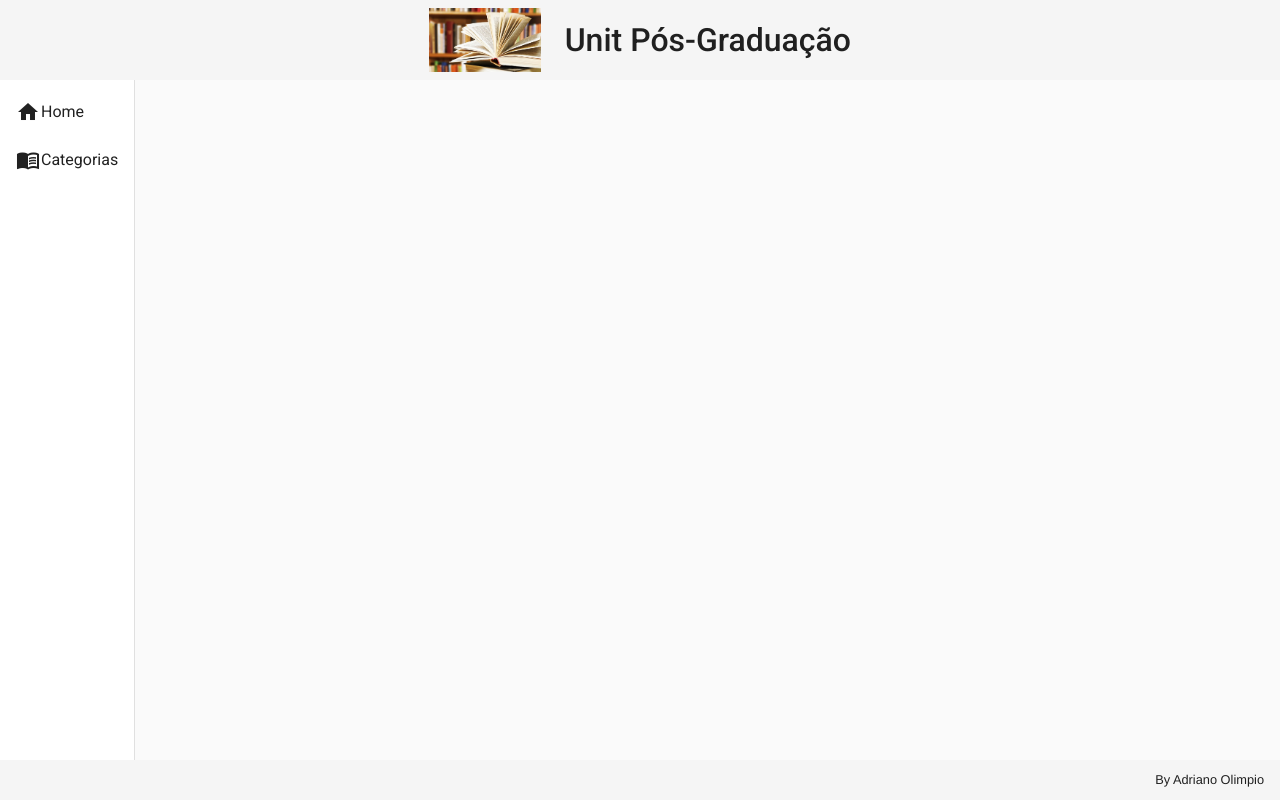
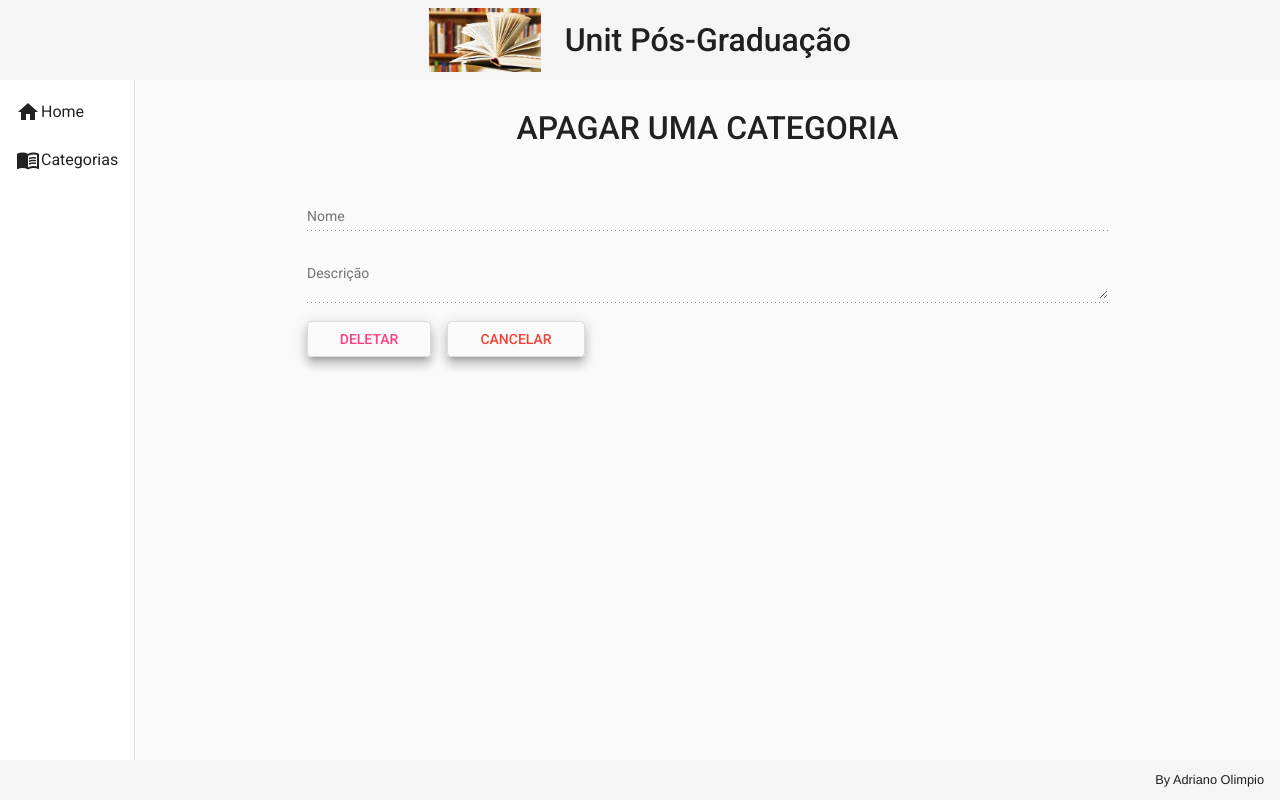
Before and after one commit to adriano-devPOO/recunit-front, an Angular app: page /categorias/delete/1 in a window 1280 px wide. Before the commit this address led to /. Built offline with nearby package versions, Linux system fonts and the light colour scheme; no server answers.

Commit message:
Categoria delete implementada

```diff
--- a/src/app/app-routing.module.ts
+++ b/src/app/app-routing.module.ts
@@ -1,6 +1,7 @@
 import { NgModule } from '@angular/core';
 import { RouterModule, Routes } from '@angular/router';
 import { CategoriaCreateComponent } from './components/views/categoria/categoria-create/categoria-create.component';
+import { CategoriaDeleteComponent } from './components/views/categoria/categoria-delete/categoria-delete.component';
 import { CategoriaReadComponent } from './components/views/categoria/categoria-read/categoria-read.component';
 import { HomeComponent } from './components/views/home/home.component';
 
@@ -16,6 +17,10 @@
   {
     path: 'categorias/create',
     component: CategoriaCreateComponent
+  },
+  {
+    path: 'categorias/delete/:id',
+    component: CategoriaDeleteComponent
   }
 ];
 
--- a/src/app/app.module.ts
+++ b/src/app/app.module.ts
@@ -21,6 +21,7 @@
 import {MatInputModule} from '@angular/material/input';
 import {MatFormFieldModule} from '@angular/material/form-field';
 import {MatSnackBarModule} from '@angular/material/snack-bar';
+import { CategoriaDeleteComponent } from './components/views/categoria/categoria-delete/categoria-delete.component';
 
 @NgModule({
   declarations: [
@@ -30,7 +31,8 @@
     NavComponent,
     HomeComponent,
     CategoriaReadComponent,
-    CategoriaCreateComponent
+    CategoriaCreateComponent,
+    CategoriaDeleteComponent
   ],
   imports: [
     BrowserModule,
--- /dev/null
+++ b/src/app/components/views/categoria/categoria-delete/categoria-delete.component.css
@@ -0,0 +1,26 @@
+form{
+    text-align: center;
+    width: 70%;
+    margin: 2rem auto 0 auto;
+}
+
+h1{
+    font-size: 2rem;
+    font-weight: 500;
+    margin-bottom: 3rem;
+}
+
+.form{
+    width: 100%;
+}
+
+.buttons{
+    width: 100%;
+    text-align: start;
+}
+
+button{
+    margin-right: 1rem;
+    padding-right: 2rem;
+    padding-left: 2rem;
+}
--- /dev/null
+++ b/src/app/components/views/categoria/categoria-delete/categoria-delete.component.html
@@ -0,0 +1,18 @@
+<form>
+    <h1>APAGAR UMA CATEGORIA</h1>
+
+    <mat-form-field class="form">
+        <mat-label>Nome</mat-label>
+        <input matInput [(ngModel)]="categoria.nome" type="text" name="nome" disabled>
+    </mat-form-field>
+    <mat-form-field class="form">
+        <mat-label>Descrição</mat-label>
+        <textarea matInput [(ngModel)]="categoria.descricao" type="text" name="descricao" disabled></textarea>
+    </mat-form-field>
+
+    <div class="buttons">
+        <button (click)="delete()" class="mat-elevation-z8" mat-stroked-button color="accent">DELETAR</button>
+        <button (click)="cancel()"class="mat-elevation-z8" mat-stroked-button color="warn">CANCELAR</button>
+    </div>
+
+</form>
--- /dev/null
+++ b/src/app/components/views/categoria/categoria-delete/categoria-delete.component.ts
@@ -0,0 +1,46 @@
+import { Component, OnInit } from '@angular/core';
+import { ActivatedRoute, Router } from '@angular/router';
+import { Categoria } from '../categoria.model';
+import { CategoriaService } from '../categoria.service';
+
+@Component({
+  selector: 'app-categoria-delete',
+  templateUrl: './categoria-delete.component.html',
+  styleUrls: ['./categoria-delete.component.css']
+})
+export class CategoriaDeleteComponent implements OnInit {
+
+  categoria: Categoria = {
+    id: '',
+    nome: '',
+    descricao: ''
+  }
+
+  constructor(private service: CategoriaService, private route: ActivatedRoute, private router: Router) { }
+
+  ngOnInit(): void {
+    this.categoria.id = this.route.snapshot.paramMap.get('id')!
+    this.findById()
+  }
+
+  findById(): void{
+    this.service.findById(this.categoria.id!).subscribe((resposta) => {
+      this.categoria.nome = resposta.nome
+      this.categoria.descricao = resposta.descricao
+      console.log(resposta)
+    })
+  }
+
+  delete(): void{
+    this.service.delete(this.categoria.id!).subscribe((resposta) =>{
+      this.router.navigate(['categorias'])
+      this.service.mensagem('Categoria deletada com sucesso!')
+    }, err => {
+      this.service.mensagem(err.error.error)
+    })
+  }
+
+  cancel(): void{
+    this.router.navigate(['categorias'])
+  }
+}
--- a/src/app/components/views/categoria/categoria-read/categoria-read.component.html
+++ b/src/app/components/views/categoria/categoria-read/categoria-read.component.html
@@ -43,7 +43,7 @@
             <a class="edit" href="#">
               <i class="material-icons">edit</i>
             </a>
-            <a class="delete" href="#">
+            <a class="delete" routerLink="delete/{{row.id}}">
               <i class="material-icons">delete</i>
             </a>
           </td>
--- a/src/app/components/views/categoria/categoria.service.ts
+++ b/src/app/components/views/categoria/categoria.service.ts
@@ -3,6 +3,7 @@
 import { MatSnackBar } from '@angular/material/snack-bar';
 import { Observable } from 'rxjs';
 import { environment } from 'src/environments/environment';
+import { CategoriaDeleteComponent } from './categoria-delete/categoria-delete.component';
 import { Categoria } from './categoria.model';
 
 @Injectable({
@@ -10,14 +11,26 @@
 })
 export class CategoriaService {
 
+
+
   constructor(private http: HttpClient, private _snack: MatSnackBar) { }
 
   findAll():Observable<Categoria[]>{
+
     return this.http.get<Categoria[]>('https://recup-pos-unit.herokuapp.com/categorias')
   }
 
+  findById(id: String): Observable<Categoria>{
+    return this.http.get<Categoria>('https://recup-pos-unit.herokuapp.com/categorias/' + id)
+  }
+
   create(categoria: Categoria): Observable<Categoria>{
+
     return this.http.post<Categoria>('https://recup-pos-unit.herokuapp.com/categorias', categoria);
+  }
+
+  delete(id: String): Observable<void>{
+    return this.http.delete<void>('https://recup-pos-unit.herokuapp.com/categorias/' + id)
   }
 
   mensagem(str: String): void{
```
